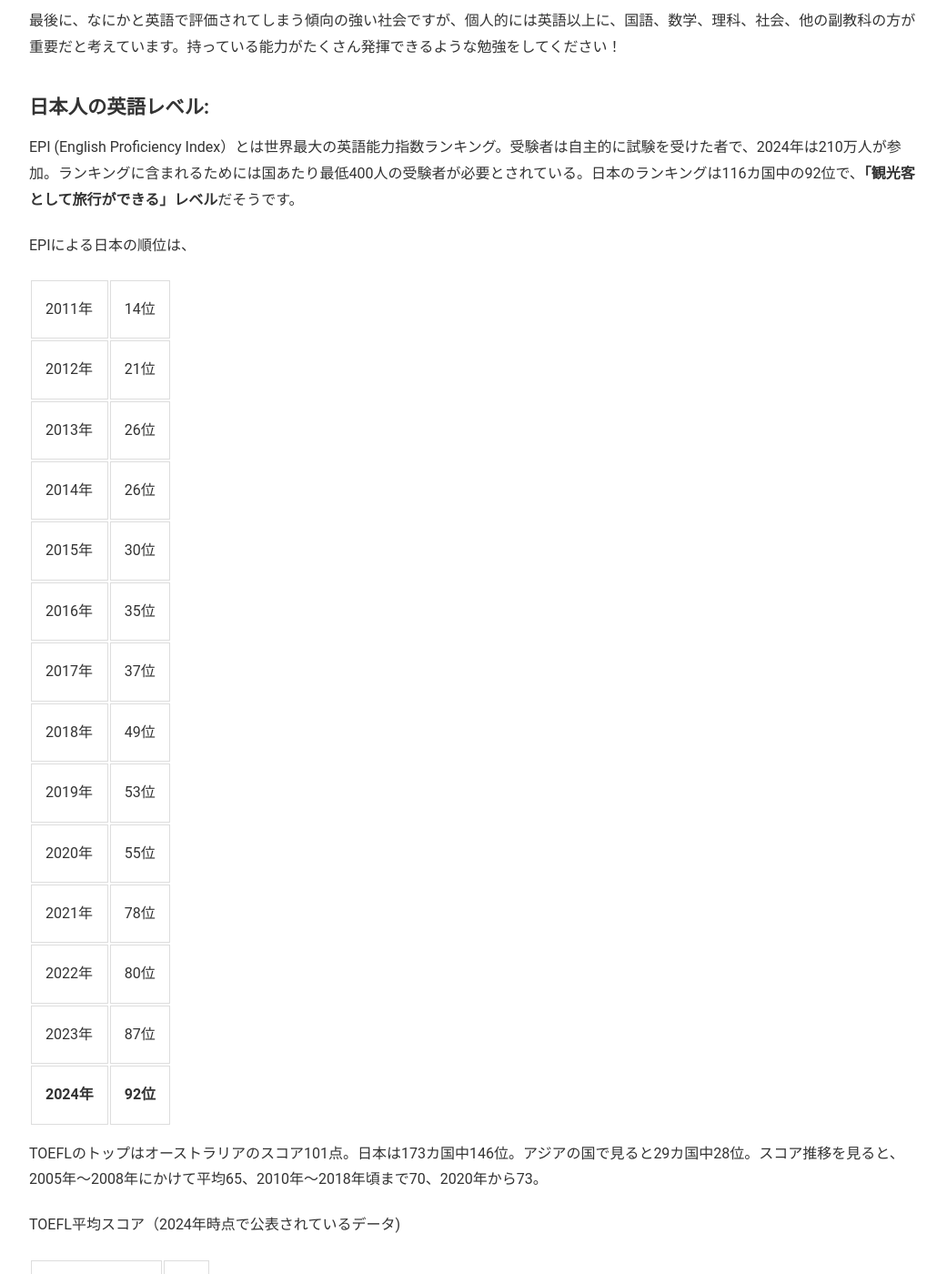
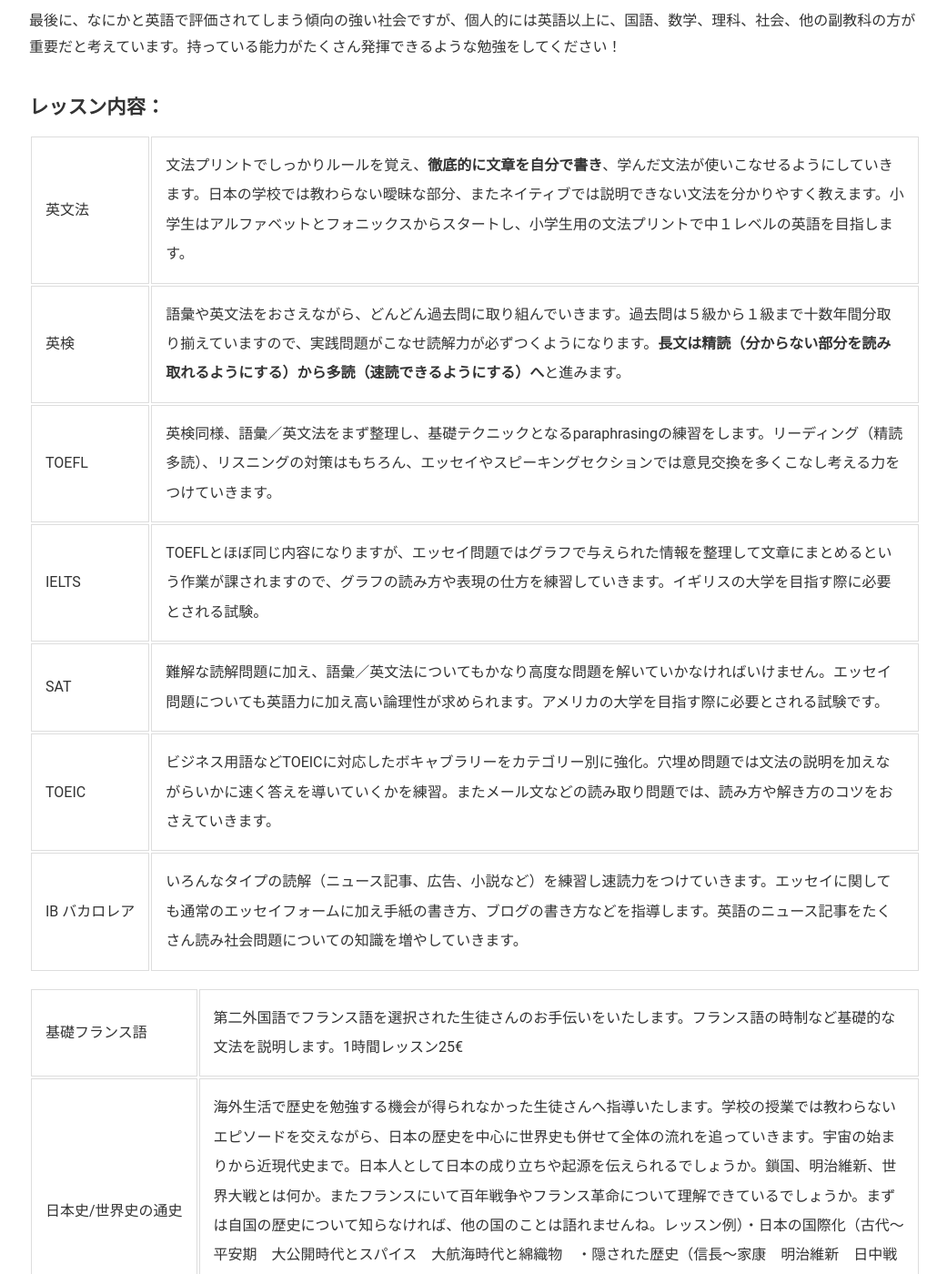
Before and after one commit to phocean/akispace, a Jekyll site: the page built from lessons.md, in a window 1280 px wide and 1400 px high, scrolled down 1343 px. Shown: the whole window at 91% size, without its empty margins (118-1159 px from the left). Built offline with Jekyll 4.4.1, drawn with Linux system fonts in a browser that asks for light colours; some of the changed text lies outside the part shown.

Commit message:
Update lessons.md

```diff
--- a/lessons.md
+++ b/lessons.md
@@ -31,144 +31,6 @@
 英語学習を意味あるものにするためにも国語力。それに、外国語を学ぶ本来の意味とは、外国語を駆使し（ツールとして）、外来の知識を学び、それを母国語に置き換えること。英語と日本語の間を行き来できることですね。英検合格が目標ではありません！
 
 最後に、なにかと英語で評価されてしまう傾向の強い社会ですが、個人的には英語以上に、国語、数学、理科、社会、他の副教科の方が重要だと考えています。持っている能力がたくさん発揮できるような勉強をしてください！
-
-<h4>日本人の英語レベル:</h4>
-
-EPI (English Proficiency Index）とは世界最大の英語能力指数ランキング。受験者は自主的に試験を受けた者で、2024年は210万人が参加。ランキングに含まれるためには国あたり最低400人の受験者が必要とされている。日本のランキングは116カ国中の92位で、**「観光客として旅行ができる」レベル**だそうです。
-
-EPIによる日本の順位は、
-
-<table>
- <tr>
-  <td>2011年</td>	<td>14位</td>
- </tr>
- <tr>
-  <td>2012年</td><td>21位</td>
- </tr>
-  <tr>
-  <td>2013年</td><td>26位</td>
- </tr>
-  <tr>
-  <td>2014年</td><td>26位</td>
- </tr>
-  <tr>
-  <td>2015年</td><td>30位</td>
- </tr>
-  <tr>
-  <td>2016年</td><td>35位</td>
- </tr>
-  <tr>
-  <td>2017年</td><td>37位</td>
- </tr>
-  <tr>
-  <td>2018年</td><td>49位</td>
- </tr>
-  <tr>
-  <td>2019年</td><td>53位</td>
- </tr>
-  <tr>
-  <td>2020年</td><td>55位</td>
- </tr>
-  <tr>
-  <td>2021年</td><td>78位</td>
- </tr>
-  <tr>
-  <td>2022年</td><td>80位</td>
- </tr>
-  <tr>
-  <td>2023年</td><td>87位</td>
- </tr>
-  <tr>
-  <td><b>2024年</b></td><td><b>92位</b></td>
- </tr>
-</table>
-
-TOEFLのトップはオーストラリアのスコア101点。日本は173カ国中146位。アジアの国で見ると29カ国中28位。スコア推移を見ると、2005年〜2008年にかけて平均65、2010年〜2018年頃まで70、2020年から73。
-
-TOEFL平均スコア（2024年時点で公表されているデータ)
-
-<table>
- <tr>
-  <td>イラン</td>	<td>97</td>
- </tr>
-  <tr>
-  <td>インド</td>	<td>95</td>
- </tr>
- <tr>
-  <td>イタリア</td>	<td>93</td>
- </tr>
-  <tr>
-  <td>スペイン</td>	<td>91</td>
- </tr>
-  <tr>
-  <td>ロシア</td>	<td>91</td>
- </tr>
-  <tr>
-  <td>中国</td>	<td>90</td>
- </tr>
-  <tr>
-  <td>ブラジル</td>	<td>89</td>
- </tr>
-  <tr>
-  <td>フランス</td>	<td>88</td>
- </tr>
-  <tr>
-  <td>メキシコ</td>	<td>87</td>
- </tr>
-  <tr>
-  <td>韓国</td>	<td>86</td>
- </tr>
-  <tr>
-  <td>エジプト</td>	<td>86</td>
- </tr>
- <tr>
-  <td>コロンビア</td>	<td>85</td>
- </tr>
-  <tr>
-  <td>カタール</td>	<td>85</td>
- </tr>
- <tr>
-  <td>サウジアラビア</td>	<td>80</td>
- </tr>
-  <tr>
-  <td>ベトナム</td>	<td>77</td>
- </tr>
-  <tr>
-  <td>カザフスタン</td>	<td>75</td>
- </tr>
-  <tr>
-  <td><b>日本</b></td>	<td><b>73</b></td>
- </tr>
-</table>
-
-一方、文部科学省による令和5年度（2023年度）「英語教育実施状況調査」では、平成25年度（2013年）の調査開始以来、**生徒や教師の英語力は着実に向上している**と発表。
-
-中学3年生英検3級レベル達成割合　平成25年32,2% →	令和5年50,0%
-
-高校3年生英検準2級レベル達成割合 平成25年31,0% →	令和5年50,6%
-
-英検志願者数も増加傾向（英検HPより）
-
-<table>
- <tr>
-  <td>2011年〜2013年</td><td>平均2,500,000人</td>
- </tr>
- <tr>
-  <td>2019年</td><td>3,924,841</td>
- </tr>
- <tr>
-  <td>2020年</td><td>3,678,161</td>
- </tr>
- <tr>
-  <td>2021年</td><td>4,102,668</td>
- </tr>
- <tr>
-  <td>2022年</td><td>4,205,920</td>
- </tr>
- <tr>
-  <td>2023年</td><td>4,503,698</td>
- </tr>
-</table>
 
 <h4>レッスン内容：</h4>
 
@@ -210,6 +72,6 @@
  </tr>
  <tr>
  <td nowrap>日本史/世界史の通史</td>
- <td>海外生活で歴史を勉強する機会が得られなかった生徒さんへ指導いたします。学校の授業では教わらないエピソードを交えながら、日本の歴史を中心に世界史も併せて全体の流れを追っていきます。宇宙の始まりから近現代史まで。日本人として日本の成り立ちや起源を伝えられるでしょうか。鎖国、明治維新、世界大戦とは何か。またフランスにいて百年戦争やフランス革命について理解できているでしょうか。まずは自国の歴史について知らなければ、他の国のことは語れませんね。１時間レッスン25€</td>
+ <td>海外生活で歴史を勉強する機会が得られなかった生徒さんへ指導いたします。学校の授業では教わらないエピソードを交えながら、日本の歴史を中心に世界史も併せて全体の流れを追っていきます。宇宙の始まりから近現代史まで。日本人として日本の成り立ちや起源を伝えられるでしょうか。鎖国、明治維新、世界大戦とは何か。またフランスにいて百年戦争やフランス革命について理解できているでしょうか。まずは自国の歴史について知らなければ、他の国のことは語れませんね。レッスン例）・日本の国際化（古代〜平安期　大公開時代とスパイス　大航海時代と綿織物　・隠された歴史（信長〜家康　明治維新　日中戦争〜大東亜戦争）　・宗教史（ユダヤ教　キリスト教　イスラム教　神道　仏教　ヒンズー教）など。日本史やフランス史を時代別に解説もできます。１時間レッスン25€</td>
  </tr>
 </table>
```
